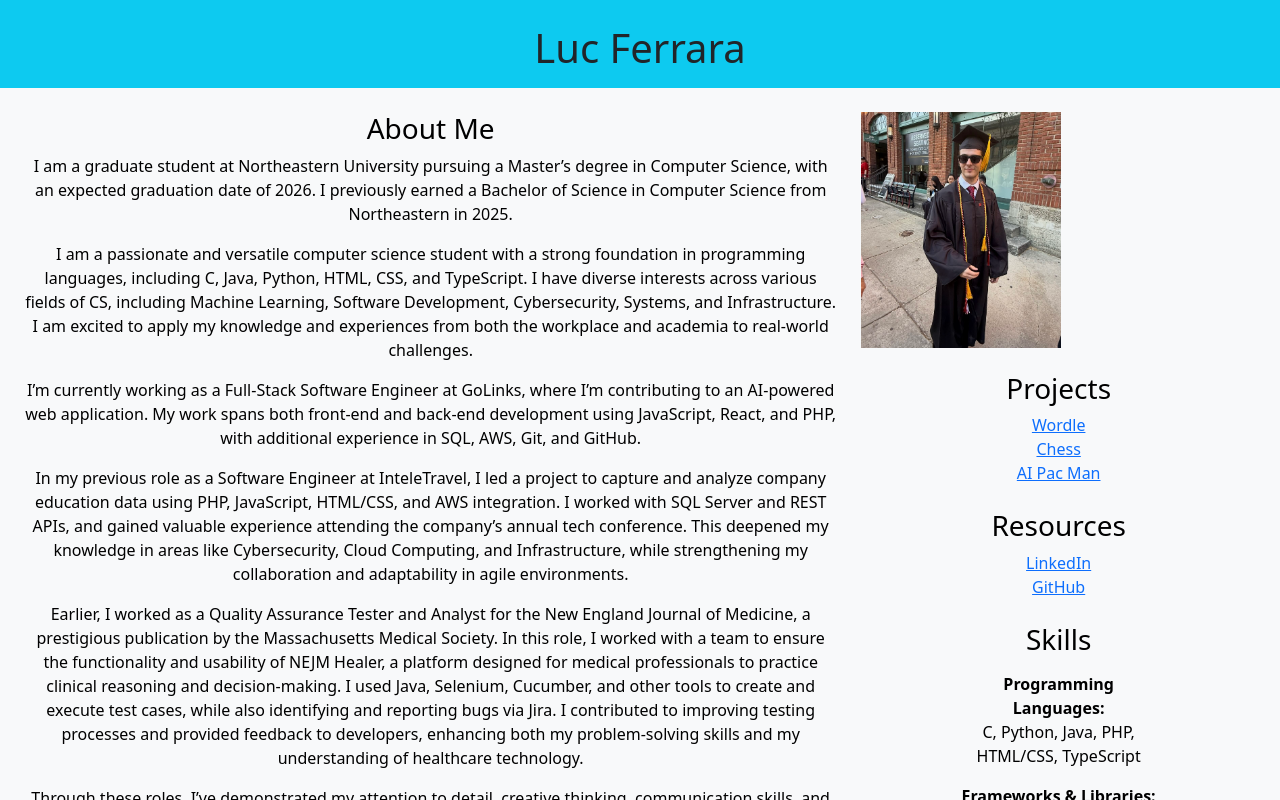
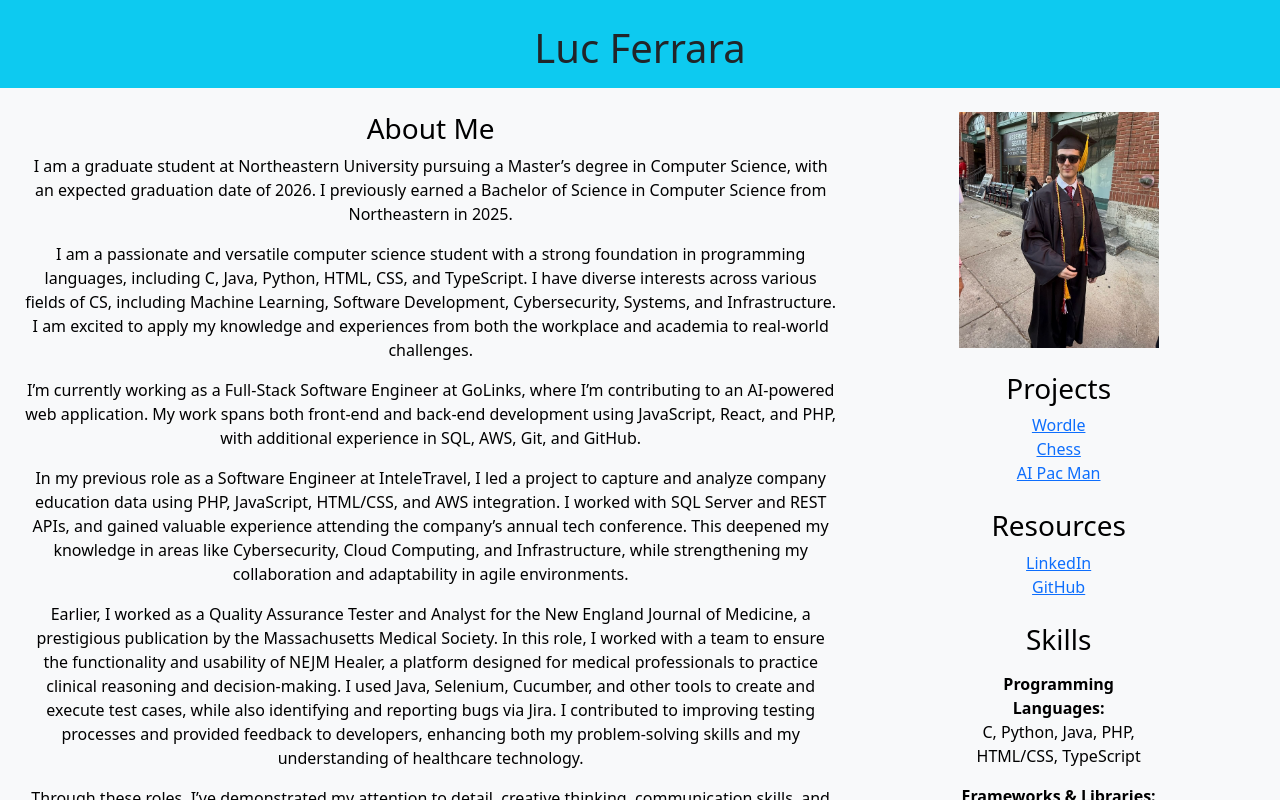
Before and after one commit to LucF120/lucferrara.com, a React (Vite) app: page /#/ in a window 1280 px wide. Built offline with nearby package versions, Linux system fonts and the light colour scheme.

Commit message:
centering image fix

```diff
--- a/src/Landing/RightPanel.jsx
+++ b/src/Landing/RightPanel.jsx
@@ -5,7 +5,7 @@ import Projects from "./Projects";
 export default function RightPanel () {
     return (
         <div className="d-flex flex-column align-items-center">
-              <div>
+              <div className="d-flex justify-content-center">
                 <img src="me.jpg"
                     style={{
                       width: "min(200px, 100%)",
```
